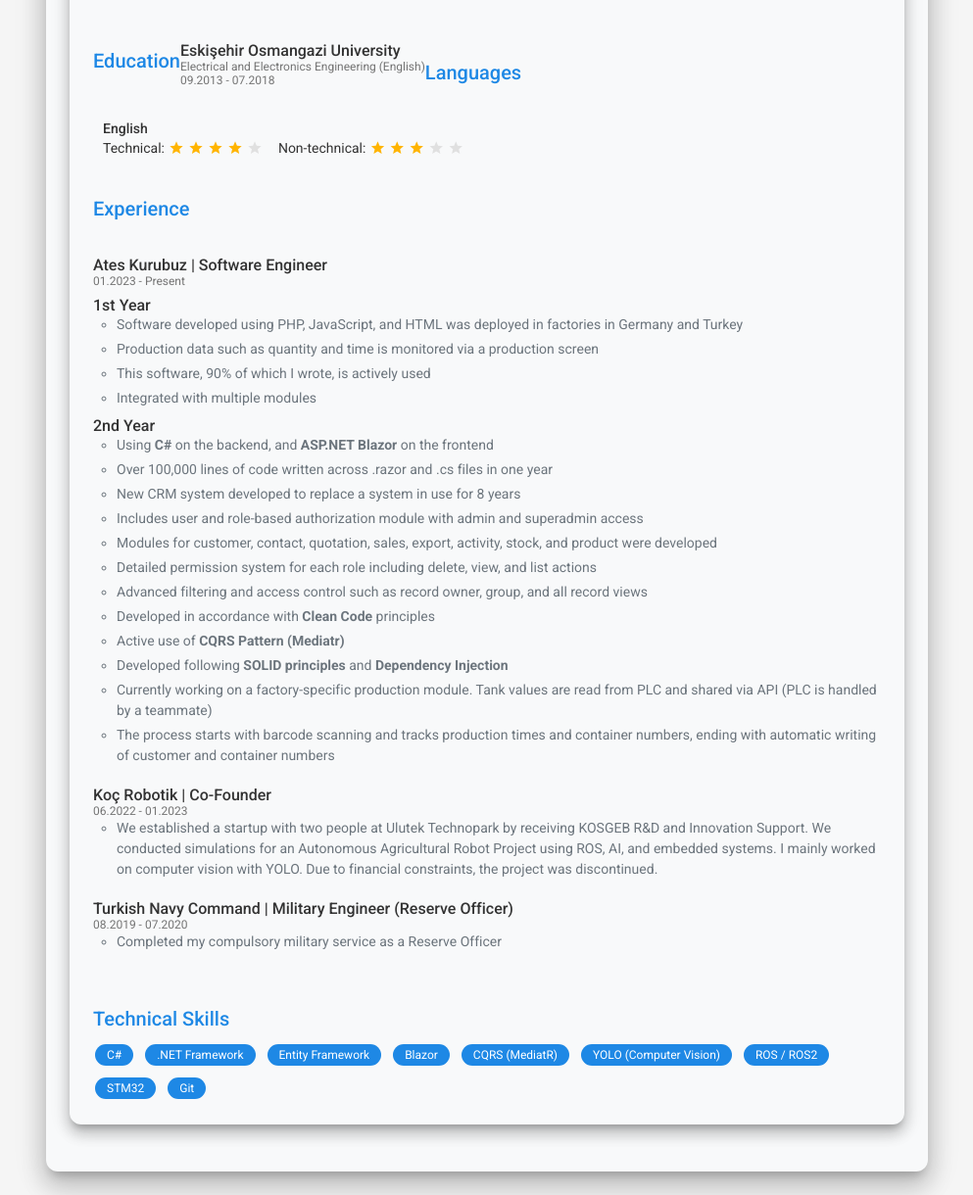
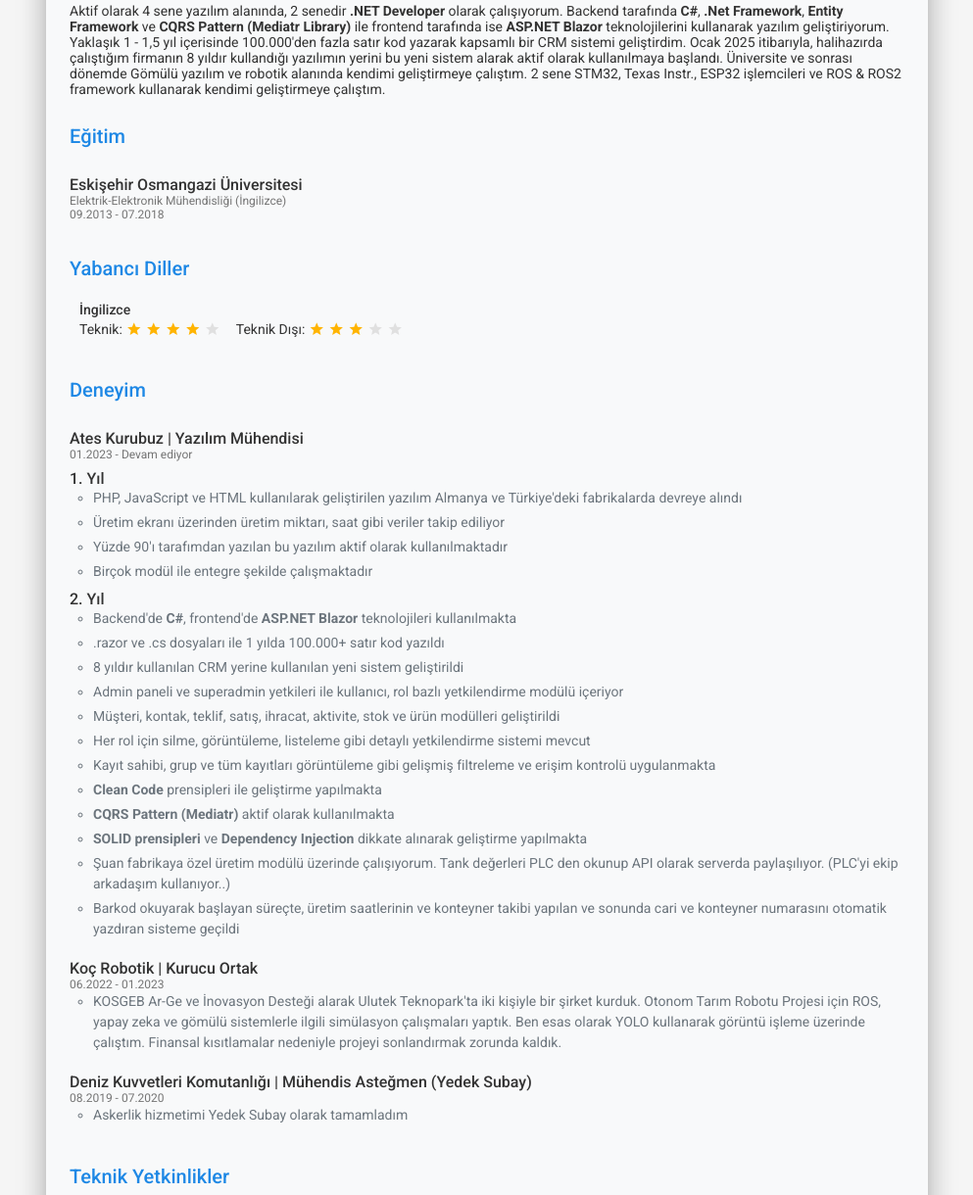
Before and after one commit to muratkoc503/CV, a plain HTML site: page index.html in a window 1280 px wide. Shown: the part 1188-2408 px from the top of the page at 98% size, without its empty margins (143-1136 px from the left). Drawn offline with Linux system fonts and the light colour scheme.

Commit message:
Update index.html - Turkish

```diff
--- a/index.html
+++ b/index.html
@@ -96,7 +96,7 @@
                         </div>
                     </div>
 
-<!-- Center: Name, Title and Social Media -->
+                    <!-- Orta: İsim, Ünvan ve Sosyal Medya -->
                     <div class="item item-50">
                         <div class="text-center px-4">
                             <div class="h4 font-weight-bold color-primary">Murat KOÇ</div>
@@ -116,7 +116,7 @@
                         </div>
                     </div>
 
-<!-- Right: Contact Info -->
+                    <!-- Sağ: İletişim Bilgileri -->
                     <div class="item item-25">
                         <div class="d-flex align-center mb-2">
                             <span class="material-icons mr-2 color-primary">email</span>
@@ -135,12 +135,15 @@
                             <span class="body2">Karacabey/BURSA</span>
                         </div>
                     </div>
+                </div>
+
+            </div>
 
             <div class="card">
                 <div class="grid">
                     <div class="item" style="flex: 0 0 50%; max-width: 50%;">
-            <div class="body2">🎂 July 24, 1995 - Bursa</div>
-            <div class="body2">🚗 Driving License - B</div>
+                        <div class="body2">🎂 24 Temmuz 1995 - Bursa</div>
+                        <div class="body2">🚗 Ehliyet - B</div>
                     </div>
                     <div class="item" style="flex: 0 0 50%; max-width: 50%;">
                         <div class="body2">💻 Full Stack Developer</div>
@@ -152,29 +155,29 @@
             <div class="divider my-4"></div>
 
             <!-- Profile Summary -->
-<div class="h6 mb-2 font-weight-bold color-primary">Profile</div>
+            <div class="h6 mb-2 font-weight-bold color-primary">Profil</div>
             <div class="body2 mb-4">
-    I have been actively working in the software field for 4 years, and for the last 2 years as a <strong>.NET Developer</strong>. On the backend side, I develop software using <strong>C#</strong>, <strong>.Net Framework</strong>, <strong>Entity Framework</strong>, and <strong>CQRS Pattern (Mediatr Library)</strong>, while on the frontend side I use <strong>ASP.NET Blazor</strong> technologies. Over the past 1 to 1.5 years, I have written over 100,000 lines of code and developed a comprehensive CRM system. As of January 2025, this new system has replaced the software used for the last 8 years in the company I currently work for. During and after university, I also focused on embedded software and robotics. I spent 2 years improving myself in STM32, Texas Instruments, ESP32 microcontrollers, and ROS & ROS2 frameworks.
+                Aktif olarak 4 sene yazılım alanında, 2 senedir <strong>.NET Developer</strong> olarak çalışıyorum. Backend tarafında <strong>C#</strong>, <strong>.Net Framework</strong>, <strong>Entity Framework</strong> ve <strong>CQRS Pattern (Mediatr Library)</strong> ile frontend tarafında ise <strong>ASP.NET Blazor</strong> teknolojilerini kullanarak yazılım geliştiriyorum. Yaklaşık 1 - 1,5 yıl içerisinde 100.000'den fazla satır kod yazarak kapsamlı bir CRM sistemi geliştirdim. Ocak 2025 itibarıyla, halihazırda çalıştığım firmanın 8 yıldır kullandığı yazılımın yerini bu yeni sistem alarak aktif olarak kullanılmaya başlandı. Üniversite ve sonrası dönemde Gömülü yazılım ve robotik alanında kendimi geliştirmeye çalıştım. 2 sene STM32, Texas Instr., ESP32 işlemcileri ve ROS & ROS2 framework kullanarak kendimi geliştirmeye çalıştım.
             </div>
 
             <!-- Education -->
-<div class="h6 mb-2 font-weight-bold color-primary">Education</div>
+            <div class="h6 mb-2 font-weight-bold color-primary">Eğitim</div>
             <ul class="list">
                 <li class="list-item">
-        <div class="font-weight-bold">Eskişehir Osmangazi University</div>
-        <div class="caption">Electrical and Electronics Engineering (English)</div>
+                    <div class="font-weight-bold">Eskişehir Osmangazi Üniversitesi</div>
+                    <div class="caption">Elektrik-Elektronik Mühendisliği (İngilizce)</div>
                     <div class="caption color-secondary">09.2013 - 07.2018</div>
                 </li>
             </ul>
 
             <!-- Languages -->
-<div class="h6 mb-2 mt-4 font-weight-bold color-primary">Languages</div>
+            <div class="h6 mb-2 mt-4 font-weight-bold color-primary">Yabancı Diller</div>
             <div class="grid">
                 <div class="item">
-        <div class="subtitle2 font-weight-bold mb-1">English</div>
+                    <div class="subtitle2 font-weight-bold mb-1">İngilizce</div>
                     <div class="d-flex flex-wrap align-items-center gap-4">
                         <div class="d-flex align-items-center">
-                <div class="body2 mr-1">Technical:</div>
+                            <div class="body2 mr-1">Teknik:</div>
                             <div class="rating">
                                 <span class="material-icons" style="color: #ffb400; font-size: 1rem;">star</span>
                                 <span class="material-icons" style="color: #ffb400; font-size: 1rem;">star</span>
@@ -184,7 +187,7 @@
                             </div>
                         </div>
                         <div class="d-flex align-items-center">
-                <div class="body2 mr-1">Non-technical:</div>
+                            <div class="body2 mr-1">Teknik Dışı:</div>
                             <div class="rating">
                                 <span class="material-icons" style="color: #ffb400; font-size: 1rem;">star</span>
                                 <span class="material-icons" style="color: #ffb400; font-size: 1rem;">star</span>
@@ -198,75 +201,90 @@
             </div>
 
             <!-- Experience -->
-<div class="h6 mb-2 mt-4 font-weight-bold color-primary">Experience</div>
+            <div class="h6 mb-2 mt-4 font-weight-bold color-primary">Deneyim</div>
             <ul class="list">
                 <!-- Ates Mekatronik -->
                 <li class="list-item">
-        <div class="font-weight-bold">Ates Kurubuz | Software Engineer</div>
-        <div class="caption color-secondary">01.2023 - Present</div>
+                    <div class="font-weight-bold">Ates Kurubuz | Yazılım Mühendisi</div>
+                    <div class="caption color-secondary">01.2023 - Devam ediyor</div>
 
-        <div class="mt-2 font-weight-bold">1st Year</div>
+                    <div class="mt-2 font-weight-bold">1. Yıl</div>
                     <ul class="list-item-multiline">
-            <li>Software developed using PHP, JavaScript, and HTML was deployed in factories in Germany and Turkey</li>
-            <li>Production data such as quantity and time is monitored via a production screen</li>
-            <li>This software, 90% of which I wrote, is actively used</li>
-            <li>Integrated with multiple modules</li>
+                        <li>PHP, JavaScript ve HTML kullanılarak geliştirilen yazılım Almanya ve Türkiye'deki fabrikalarda devreye alındı</li>
+                        <li>Üretim ekranı üzerinden üretim miktarı, saat gibi veriler takip ediliyor</li>
+                        <li>Yüzde 90'ı tarafımdan yazılan bu yazılım aktif olarak kullanılmaktadır</li>
+                        <li>Birçok modül ile entegre şekilde çalışmaktadır</li>
                     </ul>
 
-        <div class="mt-2 font-weight-bold">2nd Year</div>
+                    <div class="mt-2 font-weight-bold">2. Yıl</div>
                     <ul class="list-item-multiline">
-            <li>Using <strong>C#</strong> on the backend, and <strong>ASP.NET Blazor</strong> on the frontend</li>
-            <li>Over 100,000 lines of code written across .razor and .cs files in one year</li>
-            <li>New CRM system developed to replace a system in use for 8 years</li>
-            <li>Includes user and role-based authorization module with admin and superadmin access</li>
-            <li>Modules for customer, contact, quotation, sales, export, activity, stock, and product were developed</li>
-            <li>Detailed permission system for each role including delete, view, and list actions</li>
-            <li>Advanced filtering and access control such as record owner, group, and all record views</li>
-            <li>Developed in accordance with <strong>Clean Code</strong> principles</li>
-            <li>Active use of <strong>CQRS Pattern (Mediatr)</strong></li>
-            <li>Developed following <strong>SOLID principles</strong> and <strong>Dependency Injection</strong></li>
-            <li>Currently working on a factory-specific production module. Tank values are read from PLC and shared via API (PLC is handled by a teammate)</li>
-            <li>The process starts with barcode scanning and tracks production times and container numbers, ending with automatic writing of customer and container numbers</li>
+                        <li>Backend'de <strong>C#</strong>, frontend'de <strong>ASP.NET Blazor</strong> teknolojileri kullanılmakta</li>
+                        <li>.razor ve .cs dosyaları ile 1 yılda 100.000+ satır kod yazıldı</li>
+                        <li>8 yıldır kullanılan CRM yerine kullanılan yeni sistem geliştirildi</li>
+                        <li>Admin paneli ve superadmin yetkileri ile kullanıcı, rol bazlı yetkilendirme modülü içeriyor</li>
+                        <li>Müşteri, kontak, teklif, satış, ihracat, aktivite, stok ve ürün modülleri geliştirildi</li>
+                        <li>Her rol için silme, görüntüleme, listeleme gibi detaylı yetkilendirme sistemi mevcut</li>
+                        <li>Kayıt sahibi, grup ve tüm kayıtları görüntüleme gibi gelişmiş filtreleme ve erişim kontrolü uygulanmakta</li>
+                        <li><strong>Clean Code</strong> prensipleri ile geliştirme yapılmakta</li>
+                        <li><strong>CQRS Pattern (Mediatr)</strong> aktif olarak kullanılmakta</li>
+                        <li><strong>SOLID prensipleri</strong> ve <strong>Dependency Injection</strong> dikkate alınarak geliştirme yapılmakta</li>
+                        <li>Şuan fabrikaya özel üretim modülü üzerinde çalışıyorum. Tank değerleri PLC den okunup API olarak serverda paylaşılıyor. (PLC'yi ekip arkadaşım kullanıyor..)</li>
+                        <li>Barkod okuyarak başlayan süreçte, üretim saatlerinin ve konteyner takibi yapılan ve sonunda cari ve konteyner numarasını otomatik yazdıran sisteme geçildi</li>
                     </ul>
                 </li>
 
                 <!-- Koç Robotik -->
                 <li class="list-item">
-        <div class="font-weight-bold">Koç Robotik | Co-Founder</div>
+                    <div class="font-weight-bold">Koç Robotik | Kurucu Ortak</div>
                     <div class="caption color-secondary">06.2022 - 01.2023</div>
                     <ul class="list-item-multiline">
                         <li>
-                We established a startup with two people at Ulutek Technopark by receiving KOSGEB R&D and Innovation Support.
-                We conducted simulations for an Autonomous Agricultural Robot Project using ROS, AI, and embedded systems.
-                I mainly worked on computer vision with YOLO. Due to financial constraints, the project was discontinued.
+                            KOSGEB Ar-Ge ve İnovasyon Desteği alarak Ulutek
+                            Teknopark'ta iki kişiyle bir şirket kurduk.
+                            Otonom Tarım Robotu Projesi için ROS, yapay zeka
+                            ve gömülü sistemlerle ilgili simülasyon çalışmaları
+                            yaptık. Ben esas olarak YOLO kullanarak görüntü
+                            işleme üzerinde çalıştım. Finansal kısıtlamalar
+                            nedeniyle projeyi sonlandırmak zorunda kaldık.
                         </li>
                     </ul>
                 </li>
 
-    <!-- Military Service -->
                 <li class="list-item">
-        <div class="font-weight-bold">Turkish Navy Command | Military Engineer (Reserve Officer)</div>
+                    <div class="font-weight-bold">Deniz Kuvvetleri Komutanlığı | Mühendis Asteğmen (Yedek Subay)</div>
                     <div class="caption color-secondary">08.2019 - 07.2020</div>
                     <ul class="list-item-multiline">
-            <li>Completed my compulsory military service as a Reserve Officer</li>
+                        <li>Askerlik hizmetimi Yedek Subay olarak tamamladım</li>
                     </ul>
                 </li>
             </ul>
 
             <!-- Skills -->
-<div class="h6 mb-2 mt-4 font-weight-bold color-primary">Technical Skills</div>
+            <div class="h6 mb-2 mt-4 font-weight-bold color-primary">Teknik Yetkinlikler</div>
             <div class="d-flex flex-wrap gap-2">
+                <!-- .NET & C# -->
                 <div class="chip">C#</div>
                 <div class="chip">.NET Framework</div>
                 <div class="chip">Entity Framework</div>
                 <div class="chip">Blazor</div>
+
+                <!-- Architectural Patterns -->
                 <div class="chip">CQRS (MediatR)</div>
+
+                <!-- Görüntü İşleme & Yapay Zeka -->
                 <div class="chip">YOLO (Computer Vision)</div>
                 <div class="chip">ROS / ROS2</div>
+
+                <!-- Gömülü Sistemler & Donanım -->
                 <div class="chip">STM32</div>
+
+                <!-- Araçlar & Diğer -->
                 <div class="chip">Git</div>
             </div>
 
+
+        </div>
+    </div>
 
     <script>
 
```
Lines whose indentation alone changed are shown as unchanged.
